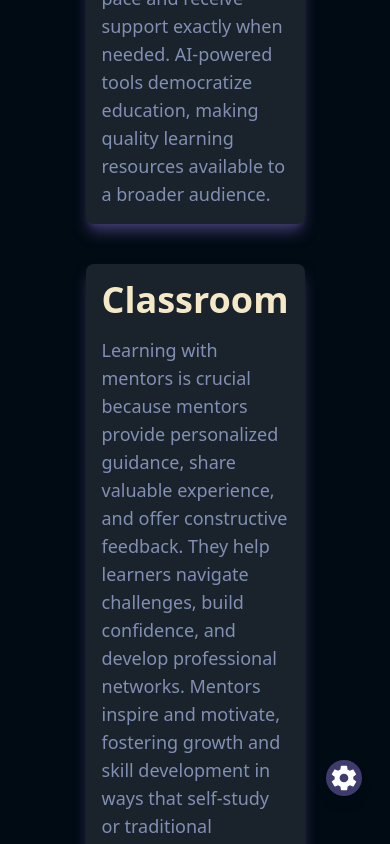
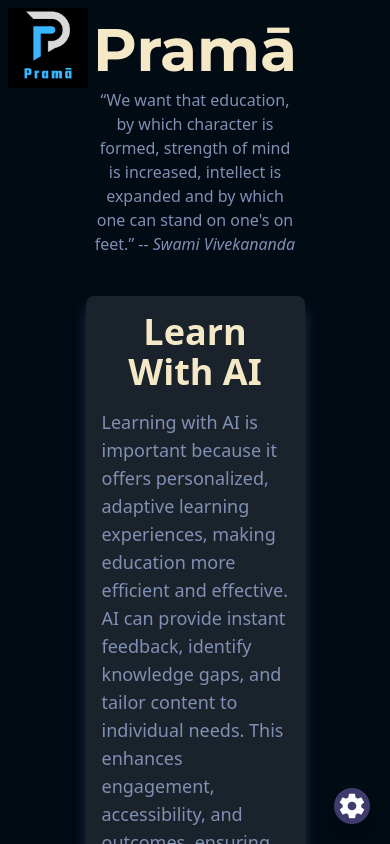
Before and after one commit to zaibreyaz/Prama, a React (Create React App) app in the folder frontend/: page /secure in a window 390 px wide. Shown: the top 844 px of the page. Built offline with nearby package versions, Linux system fonts and the light colour scheme.

Commit message:
new changes

```diff
--- a/frontend/src/App.js
+++ b/frontend/src/App.js
@@ -1,5 +1,10 @@
 import React from "react";
-import { BrowserRouter as Router, Route, Routes } from "react-router-dom";
+import {
+  BrowserRouter as Router,
+  Route,
+  Routes,
+  useLocation,
+} from "react-router-dom";
 import TextDisplay from "../src/pages/TextDisplay";
 import LoginPage from "../src/pages/LoginPage";
 import SignupPage from "../src/pages/RegisterPage";
@@ -12,26 +17,48 @@
 import ChatbotResults from "./pages/ChatbotResults";
 
 import "./App.css";
+import Logo from "./pages/Logo";
+import Settings from "./pages/Settings";
 
 function App() {
   return (
     <Router>
+      <Logo />
+      <MainContent />
+    </Router>
+  );
+}
+
+function MainContent() {
+  const location = useLocation();
+
+  console.log("Current Path:", location.pathname);
+
+  return (
+    <>
       <Routes>
         {/* <Route path="/" element={<LandingPage />} /> */}
         <Route path="/" element={<LoginPage />} />
         <Route path="/register" element={<SignupPage />} />
+
         <Route path="/secure" element={<SecuredPage />} />
-        <Route path="/chatbot/results/text-display" element={<TextDisplay />} />
         <Route
           path="Learn-with-ai-main-page"
           element={<LearnWithAiMainPAge />}
         />
         <Route path="chatbot" element={<ChatBot />} />
         <Route path="chatbot/results" element={<ChatbotResults />} />
+        <Route path="/chatbot/results/text-display" element={<TextDisplay />} />
         <Route path="video" element={<Video />} />
         <Route path="file-upload" element={<FileUpload />} />
       </Routes>
-    </Router>
+      {location.pathname !== "/" && location.pathname !== "/register" && (
+        <>
+          <Settings />
+          {console.log("Rendering Settings Component")}
+        </>
+      )}
+    </>
   );
 }
 
--- a/frontend/src/pages/Chatbot.js
+++ b/frontend/src/pages/Chatbot.js
@@ -8,7 +8,7 @@
   };
 
   return (
-    <section className="container h-screen bg-background flex flex-col items-center justify-center">
+    <section className="p-5 min-h-screen bg-background flex flex-col items-center justify-center">
       <div className="relative  py-10  rounded-lg shadow-lg w-full max-w-5xl cursor-pointer">
         <div className="absolute inset-0 backdrop-blur-xl bg-white/10 shadow-lg shadow-accent rounded-lg"></div>
         <div className="relative flex flex-col items-center justify-center w-full gap-y-10 px-28">
--- a/frontend/src/pages/ChatbotResults.js
+++ b/frontend/src/pages/ChatbotResults.js
@@ -112,7 +112,7 @@
   };
 
   return (
-    <section className="container min-h-screen bg-background flex flex-col items-center ">
+    <section className="p-5 min-h-screen bg-background flex flex-col items-center ">
       <div className=" flex flex-col items-center justify-center w-full px-28">
         <div className="flex flex-col items-center justify-center gap-y-2">
           <h2 className="text-4xl text-primaryText font-montserrat">
--- a/frontend/src/pages/LandingPage.js
+++ b/frontend/src/pages/LandingPage.js
@@ -1,15 +1,19 @@
-import React from 'react';
-import { Link } from 'react-router-dom';
+import React from "react";
+import { Link } from "react-router-dom";
 
 export default function LandingPage() {
   return (
-    <div className="container h-100">
+    <div className=" h-100">
       <div className="row h-100">
         <div className="col-12 text-center">
           <h1>Welcome to Learn With AI</h1>
           <p>Enhance your learning experience with AI-powered tools.</p>
-          <Link to="/login" className="btn btn-primary m-2">Login</Link>
-          <Link to="/register" className="btn btn-secondary m-2">Register</Link>
+          <Link to="/login" className="btn btn-primary m-2">
+            Login
+          </Link>
+          <Link to="/register" className="btn btn-secondary m-2">
+            Register
+          </Link>
         </div>
       </div>
     </div>
--- a/frontend/src/pages/LearnWithAI.js
+++ b/frontend/src/pages/LearnWithAI.js
@@ -2,7 +2,7 @@
 
 const LearnWithAI = () => {
   return (
-    <section className="container h-screen bg-background flex flex-col items-center justify-center">
+    <section className="p-5 min-h-screen bg-background flex flex-col items-center justify-center">
       <div className="relative flex flex-col items-center justify-center w-full gap-y-10 px-28">
         <div className="flex flex-col items-center justify-center gap-y-2">
           <h2 className="text-6xl text-primaryText font-montserrat">
--- /dev/null
+++ b/frontend/src/pages/Logo.js
@@ -0,0 +1,13 @@
+import React from "react";
+import prama from "../assets/Prama.png";
+const Logo = () => {
+  return (
+    <div className="relative">
+      <div className="absolute top-2 left-2">
+        <img src={prama} alt="prama" className="w-20 h-20" />
+      </div>
+    </div>
+  );
+};
+
+export default Logo;
--- a/frontend/src/pages/SecuredPage.js
+++ b/frontend/src/pages/SecuredPage.js
@@ -1,7 +1,6 @@
 import React, { useState, useEffect } from "react";
 import { useNavigate } from "react-router-dom";
 // import axios from 'axios';
-import { IoMdSettings } from "react-icons/io";
 
 export const landingCards = [
   {
@@ -74,7 +73,7 @@
   };
 
   return (
-    <section className="container h-screen bg-background flex flex-col items-center justify-center">
+    <section className="p-5 min-h-screen bg-background flex flex-col items-center justify-center">
       <div className="relative flex flex-col items-center justify-center w-full gap-y-10 px-28">
         <div className="flex flex-col items-center justify-center gap-y-2">
           <h2 className="text-6xl text-primaryText font-montserrat">Pramā</h2>
@@ -89,7 +88,7 @@
           {landingCards.map((card, index) => (
             <div
               key={index}
-              className="bg-background relative rounded-lg shadow-lg p-4 w-full cursor-pointer"
+              className="bg-background relative rounded-lg shadow-lg p-4 w-full cursor-pointer transform transition-transform duration-700 hover:scale-105"
               onClick={index === 0 ? navigateToTextDisplay : null}
             >
               <div className="absolute inset-0 backdrop-blur-xl bg-white/10 shadow-lg shadow-accent rounded-lg"></div>
@@ -105,17 +104,6 @@
           ))}
         </div>
       </div>
-
-      {/* settings */}
-
-      <div className="absolute bottom-12 lg:bottom-7 right-7 z-40 flex justify-end items-center">
-        <div
-          className={`text-3xl text-white bg-accent shadow-lg rounded-full flex justify-center items-center cursor-pointer w-9 h-9 lg:w-12 lg:h-12 `}
-          onClick={toggleSidebar}
-        >
-          <IoMdSettings />
-        </div>
-      </div>
     </section>
   );
 }
--- /dev/null
+++ b/frontend/src/pages/Settings.js
@@ -0,0 +1,16 @@
+import React, { useState } from "react";
+import { IoMdSettings } from "react-icons/io";
+
+const Settings = () => {
+  return (
+    <div>
+      <div className="fixed bottom-5 right-5 z-40 flex justify-end items-center">
+        <div className="text-3xl text-white bg-accent shadow-lg rounded-full flex justify-center items-center cursor-pointer w-9 h-9 lg:w-12 lg:h-12">
+          <IoMdSettings />
+        </div>
+      </div>
+    </div>
+  );
+};
+
+export default Settings;
--- a/frontend/src/pages/TextDisplay.css
+++ b/frontend/src/pages/TextDisplay.css
@@ -3,7 +3,7 @@
 }
 
 .formatted-text {
-  font-family: 'Arial', sans-serif;
+  /* font-family: 'Arial', sans-serif; */
   line-height: 1.6;
   /* color: #818fb4; */
   /* Set the default text color to gray */
@@ -24,19 +24,26 @@
   font-size: 2rem;
   margin-bottom: 0.5em;
   font-weight: 600;
+  margin-bottom: 50px;
+  font-family: "Montserrat", "sans-serif";
   /* Make the secondary headings semibold */
   color: #f5e8c7;
   text-align: center;
+  backdrop-filter: blur(10px);
+  background-color: #818fb45b;
   /* Set the secondary heading color to blue */
 }
 
 .formatted-text p {
   color: #f5e8c7;
+  font-family: "Lato", "sans-serif";
   margin-bottom: 1em;
 }
 
 .formatted-text ul {
-  color: #818fb4;
+  color: #f5e8c7;
+  font-family: "Lato", "sans-serif";
+
   margin-left: 20px;
   margin-bottom: 1em;
 }
--- a/frontend/src/pages/TextDisplay.js
+++ b/frontend/src/pages/TextDisplay.js
@@ -18,14 +18,22 @@
   }, []);
 
   return (
-    <div className="container bg-background">
-      <div className="row">
+    <section className="px-24 py-5 min-h-screen bg-background w-full flex flex-col items-center justify-center">
+      <div className="flex flex-col items-center justify-center gap-y-5">
         <div className="col-12">
-          <ReactMarkdown className="formatted-text ">
+          <ReactMarkdown className="formatted-text text-lg ">
             {textContent}
           </ReactMarkdown>
         </div>
+        <div className="text-center">
+          <button
+            type="button"
+            className="w-full bg-accent text-white p-2 rounded-lg hover:bg-highlight focus:outline-none  focus:ring-highlight font-semibold font-ubuntu"
+          >
+            Quiz Time
+          </button>
+        </div>
       </div>
-    </div>
+    </section>
   );
 }
```
Also changed, not shown: frontend/src/pages/LearnWithAIMainPage.js (+2 -15 lines), frontend/src/assets/Prama.png (added).
